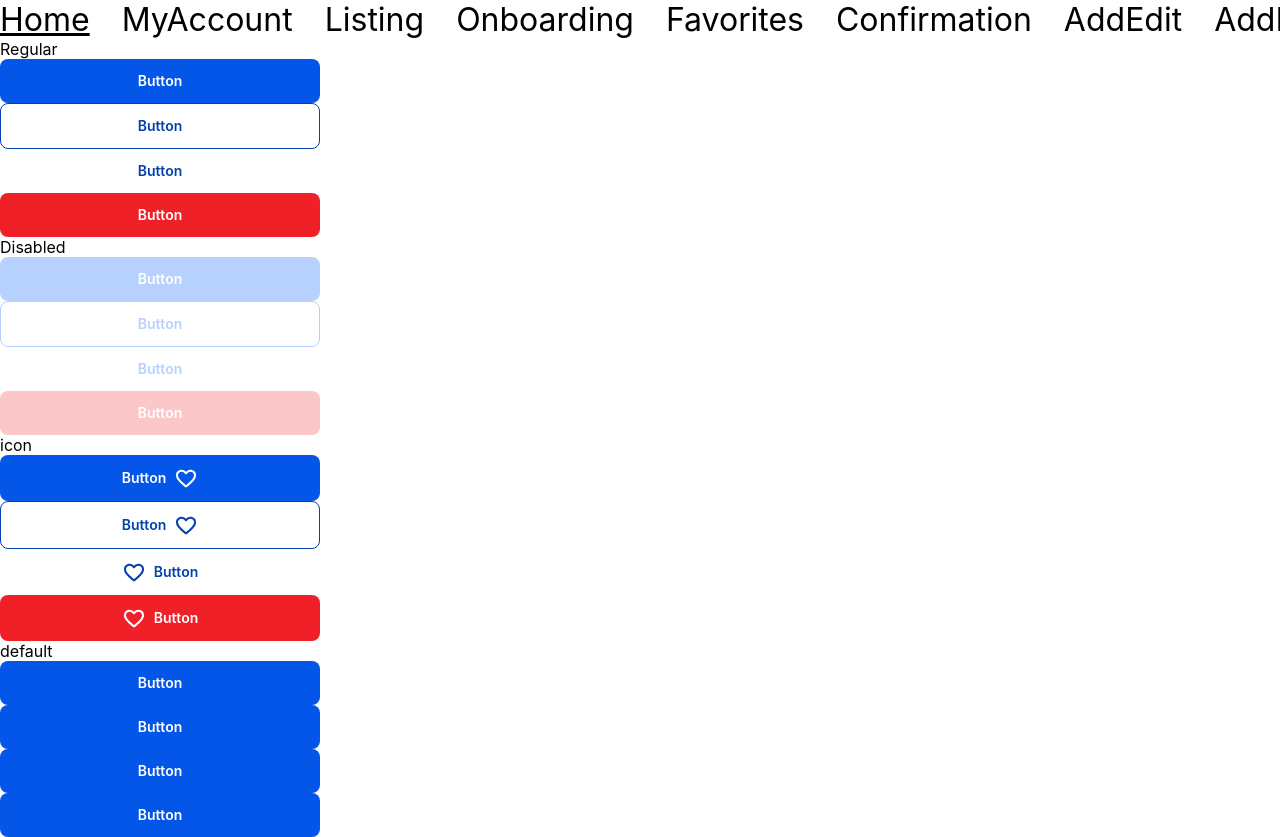
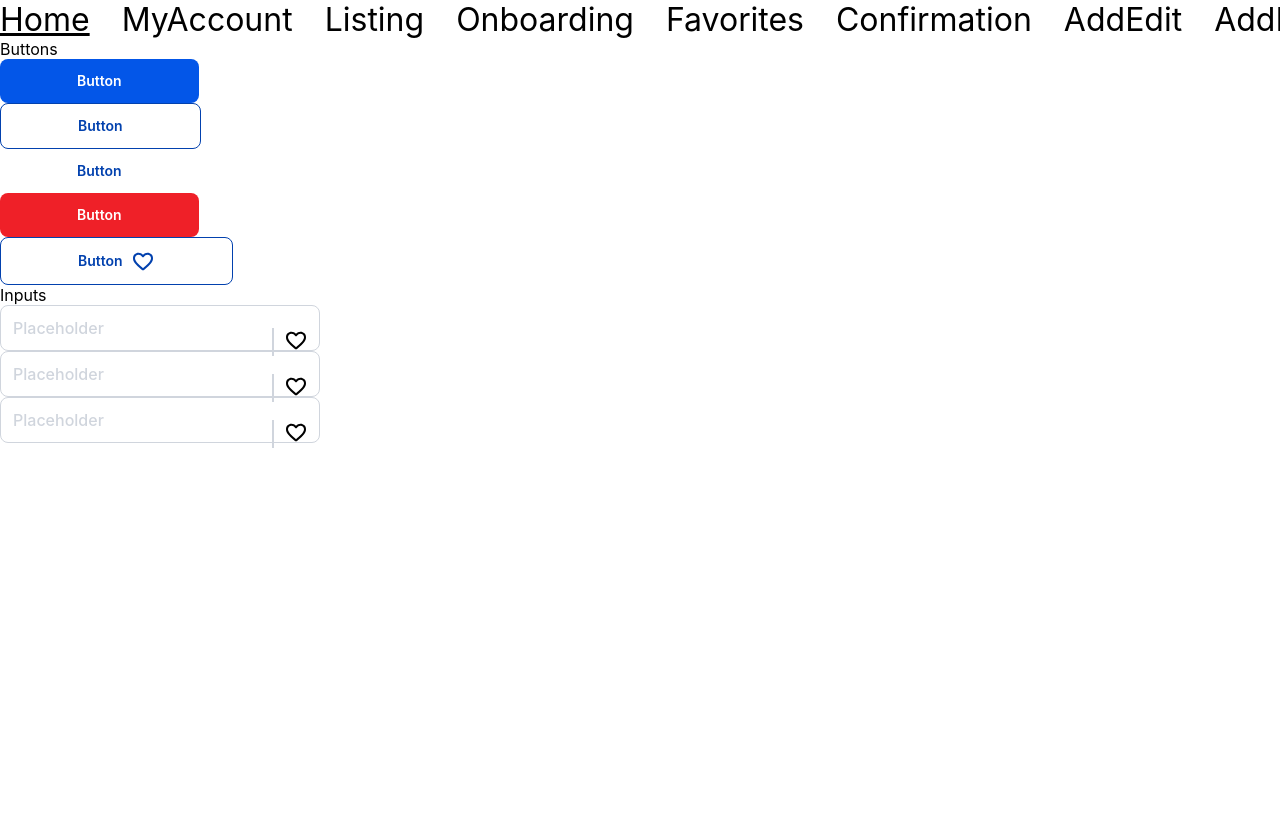
Before and after one commit to assist-software/internship-2022-july-fe2, a React (Create React App) app: page /selim in a window 1280 px wide. Shown: the top 837 px of the page. After the commit the page ends 800 px from the top, so only its background shows below. Built offline with nearby package versions, Linux system fonts and the light colour scheme.

Commit message:
Input component done

```diff
--- a/src/components/Button/Button.module.scss
+++ b/src/components/Button/Button.module.scss
@@ -6,7 +6,7 @@
   font-size: $font-button;
   font-weight: $font-semibold;
   cursor: pointer;
-  width: 100%;
+  // width: 100%;
   display: flex;
   align-items: center;
   justify-content: center;
--- a/src/components/Input/Input.jsx
+++ b/src/components/Input/Input.jsx
@@ -1,9 +1,70 @@
-import React from 'react'
+import React from "react";
+import styles from "./Input.module.scss";
+import PropTypes from "prop-types";
+import { ReactComponent as Heart } from "../../assets/icons/heart.svg";
 
-const Input = () => {
+const Input = ({
+  error,
+  icon,
+  id,
+  label,
+  name,
+  onBlur,
+  onChange,
+  onClick,
+  onIconClick,
+  placeholder,
+  type,
+  value,
+}) => {
   return (
-    <div>Input</div>
-  )
-}
+    <div className={styles.container}>
+      {label && <label htmlFor={name}>{label}</label>}
+      <input
+        value={value}
+        id={id}
+        name={name}
+        onChange={onChange}
+        onBlur={onBlur}
+        onClick={onClick}
+        placeholder={placeholder}
+        className={error && styles.error}
+        type={type}
+      />
+      <span onClick={onIconClick} className={styles.icon}>
+        {icon}
+      </span>
+    </div>
+  );
+};
 
-export default Input
+Input.propTypes = {
+  error: PropTypes.bool,
+  icon: PropTypes.node,
+  id: PropTypes.string,
+  label: PropTypes.string,
+  name: PropTypes.string,
+  onBlur: PropTypes.func,
+  onChange: PropTypes.func,
+  onClick: PropTypes.func,
+  onIconClick: PropTypes.func,
+  placeholder: PropTypes.string,
+  type: PropTypes.string,
+  value: PropTypes.any,
+};
+
+Input.defaultProps = {
+  error: false,
+  icon: <Heart />,
+  id: "",
+  label: "",
+  name: "",
+  onBlur: () => {},
+  onChange: () => {},
+  onClick: () => {},
+  onIconClick: () => {},
+  placeholder: "",
+  type: "text",
+};
+
+export default Input;
--- a/src/components/Input/Input.module.scss
+++ b/src/components/Input/Input.module.scss
@@ -1 +1,66 @@
 @import "../../styles/variables.scss";
+
+input {
+  border: 1px solid $color-gray-200;
+  padding: 10px 12px;
+  width: 100%;
+  border-radius: 8px;
+  color: $color-black;
+  font-size: $font-body-normal;
+  font-weight: $font-medium;
+  line-height: 24px;
+
+  &:hover,
+  &:active,
+  &:focus {
+    border-color: $color-gray-400;
+  }
+}
+
+input::placeholder {
+  color: $color-gray-200;
+  font-size: $font-body-normal;
+  font-weight: $font-medium;
+  line-height: 24px;
+}
+
+label {
+  color: $color-gray-600;
+  font-size: $font-body-small;
+  font-weight: $font-medium;
+  line-height: 22px;
+  display: flex;
+  margin-bottom: 4px;
+}
+
+input:focus:required {
+  &:invalid {
+    color: red;
+    border-color: red;
+    box-shadow: 0 0 6px red;
+  }
+  &:valid,
+  &:placeholder-shown {
+    border-color: green;
+    box-shadow: 0 0 8px green;
+  }
+}
+
+.error {
+  border-color: red;
+}
+
+.icon {
+  position: absolute;
+  top: 50%;
+  transform: translateX(-100%);
+  border-left: 2px solid $color-gray-200;
+  margin-left: -12px;
+  padding-left: 10px;
+  width: fit-content;
+  height: auto;
+}
+
+.container {
+  position: relative;
+}
--- a/src/components/index.js
+++ b/src/components/index.js
@@ -1 +1,3 @@
 export { default as Header } from "./Header/Header";
+export { default as Button } from "./Button/Button";
+export { default as Input } from "./Input/Input";
--- a/src/pages/Demo/Selim.jsx
+++ b/src/pages/Demo/Selim.jsx
@@ -1,5 +1,5 @@
 import React from "react";
-import Button from "../../components/Button/Button";
+import { Button, Input } from "../../components";
 
 const Selim = () => {
   return (
@@ -8,29 +8,16 @@ const Selim = () => {
         width: "20rem",
       }}
     >
-      <h1>Regular</h1>
+      <h1>Buttons</h1>
       <Button variant="primary" label="Button" />
       <Button variant="secondary" label="Button" />
       <Button variant="tertiary" label="Button" />
       <Button variant="destructive" label="Button" />
-
-      <h2>Disabled</h2>
-      <Button disabled variant="primary" label="Button" />
-      <Button disabled variant="secondary" label="Button" />
-      <Button disabled variant="tertiary" label="Button" />
-      <Button disabled variant="destructive" label="Button" />
-
-      <h1>icon</h1>
-      <Button position="right" variant="primary" label="Button" />
       <Button position="right" variant="secondary" label="Button" />
-      <Button position="left" variant="tertiary" label="Button" />
-      <Button position="left" variant="destructive" label="Button" />
-
-      <h1>default</h1>
-      <Button />
-      <Button />
-      <Button />
-      <Button />
+      <h1>Inputs</h1>
+      <Input placeholder="Placeholder" />
+      <Input placeholder="Placeholder" />
+      <Input placeholder="Placeholder" />
     </div>
   );
 };
```
